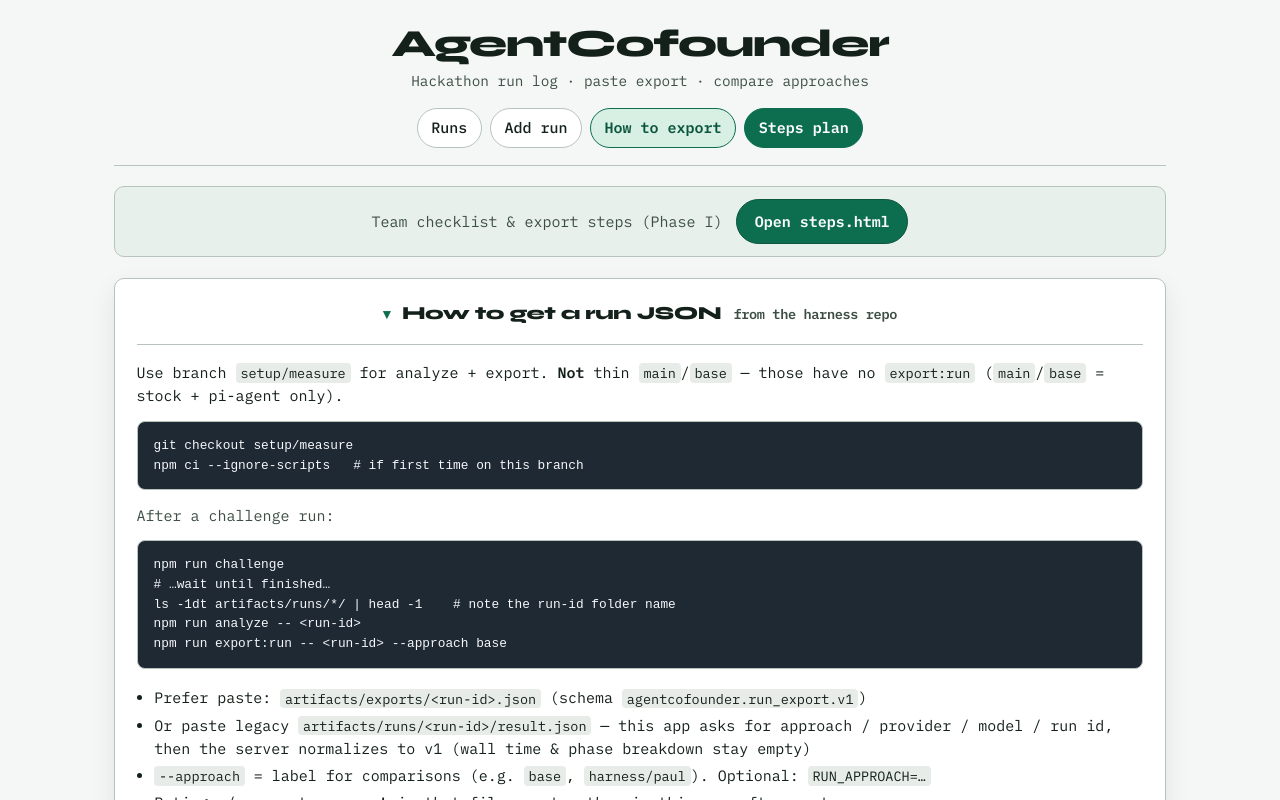
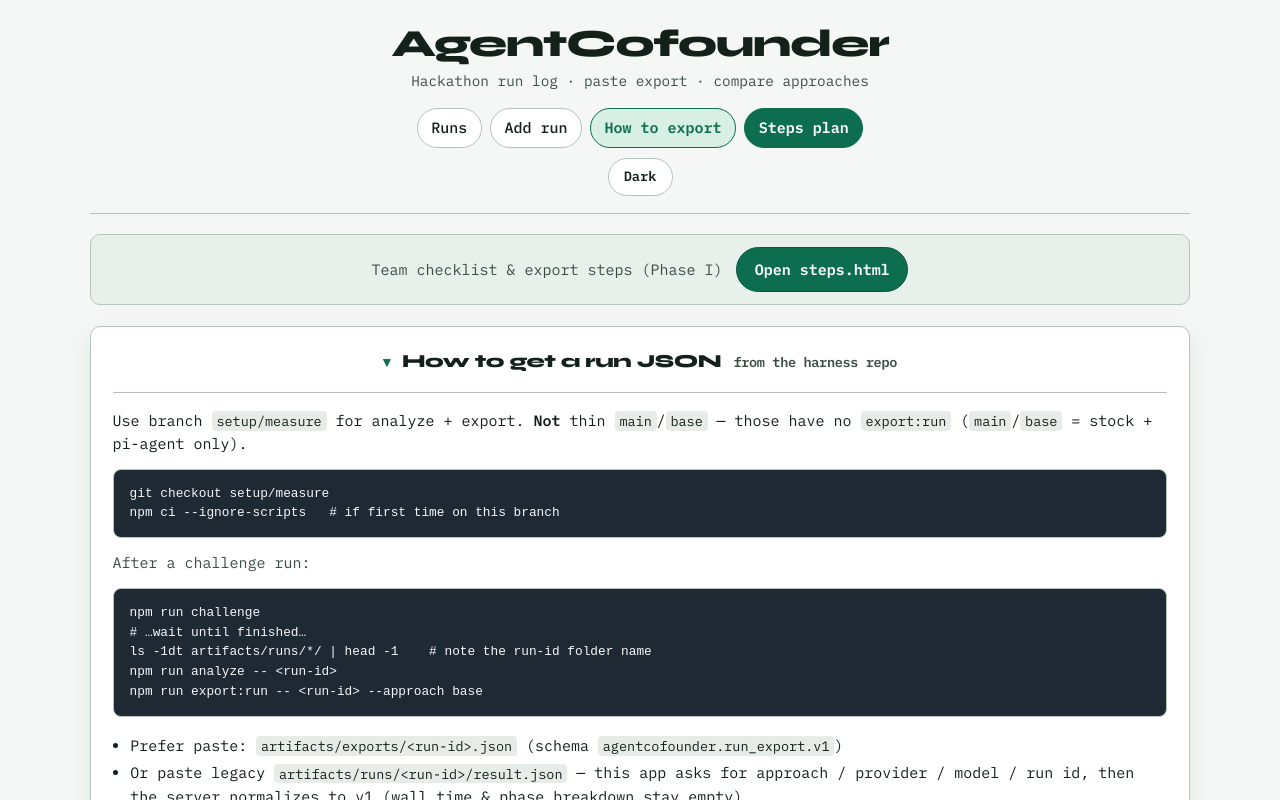
Before and after one commit to Paulsvgr/agentcofounder-hackathon, a React (Vite) app: page /how-to in a window 1280 px wide. Shown: the top 800 px of the page. Built offline with nearby package versions, Linux system fonts and the light colour scheme; no server answers.

Commit message:
Implement theme toggle functionality and enhance layout in the AgentCofounder app. Added a script for automatic theme detection and applied theme-based styles across components. Updated Layout and RunsCharts components to support theme switching, improving user experience and visual consistency.

```diff
--- a/index.html
+++ b/index.html
@@ -13,6 +13,21 @@
     />
   </head>
   <body>
+    <script>
+      (function () {
+        try {
+          var t = localStorage.getItem("hackathon_theme");
+          if (t !== "light" && t !== "dark") {
+            t = window.matchMedia("(prefers-color-scheme: dark)").matches
+              ? "dark"
+              : "light";
+          }
+          document.documentElement.setAttribute("data-theme", t);
+        } catch (e) {
+          document.documentElement.setAttribute("data-theme", "light");
+        }
+      })();
+    </script>
     <div id="root"></div>
     <script type="module" src="/src/main.tsx"></script>
   </body>
--- a/src/App.tsx
+++ b/src/App.tsx
@@ -1,5 +1,6 @@
 import { BrowserRouter, Navigate, Route, Routes } from "react-router-dom";
 import { Layout } from "./components/Layout";
+import { ThemeProvider } from "./lib/theme";
 import { AddRunPage } from "./pages/AddRunPage";
 import { HowToPage } from "./pages/HowToPage";
 import { RunDetailPage } from "./pages/RunDetailPage";
@@ -7,6 +8,7 @@ import { RunsPage } from "./pages/RunsPage";
 
 export default function App() {
   return (
+    <ThemeProvider>
       <BrowserRouter>
         <Routes>
           <Route element={<Layout />}>
@@ -18,5 +20,6 @@ export default function App() {
           </Route>
         </Routes>
       </BrowserRouter>
+    </ThemeProvider>
   );
 }
--- a/src/components/Layout.tsx
+++ b/src/components/Layout.tsx
@@ -1,15 +1,20 @@
 import { NavLink, Outlet } from "react-router-dom";
+import { useTheme } from "../lib/theme";
 
 const STEPS_HREF = "/steps.html";
 
 export function Layout() {
+  const { theme, toggleTheme } = useTheme();
+
   return (
+    <div className="app-frame">
       <div className="app-shell">
         <header className="topbar">
           <div className="brand">
             <h1>AgentCofounder</h1>
             <p>Hackathon run log · paste export · compare approaches</p>
           </div>
+          <div className="topbar-actions">
             <nav className="nav" aria-label="Primary">
               <NavLink to="/" end className={({ isActive }) => (isActive ? "active" : undefined)}>
                 Runs
@@ -17,13 +22,26 @@ export function Layout() {
               <NavLink to="/add" className={({ isActive }) => (isActive ? "active" : undefined)}>
                 Add run
               </NavLink>
-          <NavLink to="/how-to" className={({ isActive }) => (isActive ? "active" : undefined)}>
+              <NavLink
+                to="/how-to"
+                className={({ isActive }) => (isActive ? "active" : undefined)}
+              >
                 How to export
               </NavLink>
               <a className="nav-btn" href={STEPS_HREF} target="_blank" rel="noreferrer">
                 Steps plan
               </a>
             </nav>
+            <button
+              type="button"
+              className="theme-toggle"
+              onClick={toggleTheme}
+              aria-label={theme === "light" ? "Switch to dark mode" : "Switch to light mode"}
+              title={theme === "light" ? "Dark mode" : "Light mode"}
+            >
+              {theme === "light" ? "Dark" : "Light"}
+            </button>
+          </div>
         </header>
 
         <div className="quick-bar">
@@ -39,5 +57,6 @@ export function Layout() {
           <Outlet />
         </main>
       </div>
+    </div>
   );
 }
--- a/src/components/RunsCharts.tsx
+++ b/src/components/RunsCharts.tsx
@@ -13,6 +13,7 @@ import {
   YAxis,
   ZAxis,
 } from "recharts";
+import { useTheme } from "../lib/theme";
 import {
   approachKey,
   formatNumber,
@@ -21,7 +22,6 @@ import {
 } from "../lib/stats";
 import type { HackathonRunRecord } from "../types/runExport";
 
-/** High-contrast fills on light chart cards */
 const COLORS = [
   "#0d6e4f",
   "#1d4ed8",
@@ -35,16 +35,23 @@ const COLORS = [
   "#0369a1",
 ];
 
-const TICK = { fill: "#1a2e24", fontSize: 12, fontWeight: 600 as const };
-const GRID = "#c5d0c9";
-const TOOLTIP_STYLE = {
-  background: "#ffffff",
-  border: "1px solid #8a9a90",
-  borderRadius: 6,
-  color: "#14201a",
-  fontSize: 13,
-  fontWeight: 500,
-};
+function chartTheme(dark: boolean) {
+  return {
+    tick: { fill: dark ? "#e8eee9" : "#1a2e24", fontSize: 12, fontWeight: 600 as const },
+    grid: dark ? "#3d4a42" : "#c5d0c9",
+    axis: dark ? "#9aaba0" : "#4a5c52",
+    tooltip: {
+      background: dark ? "#1a2420" : "#ffffff",
+      border: dark ? "1px solid #5a6b62" : "1px solid #8a9a90",
+      borderRadius: 6,
+      color: dark ? "#e8eee9" : "#14201a",
+      fontSize: 13,
+      fontWeight: 500,
+    },
+    labelFill: dark ? "#e8eee9" : "#1a2e24",
+    pointStroke: dark ? "#e8eee9" : "#14201a",
+  };
+}
 
 function colorFor(key: string): string {
   let h = 0;
@@ -52,7 +59,7 @@ function colorFor(key: string): string {
   return COLORS[h % COLORS.length]!;
 }
 
-function shortLabel(name: string, max = 16): string {
+function shortLabel(name: string, max = 22): string {
   if (name.length <= max) return name;
   return `${name.slice(0, max - 1)}…`;
 }
@@ -63,6 +70,9 @@ type Props = {
 };
 
 export function RunsCharts({ runs, onSelectRun }: Props) {
+  const { theme } = useTheme();
+  const ct = chartTheme(theme === "dark");
+
   const scatter = useMemo(() => {
     return runs
       .map((run) => {
@@ -113,8 +123,10 @@ export function RunsCharts({ runs, onSelectRun }: Props) {
         counts: `${ok}/${n}`,
         fill: colorFor(approach),
       }))
-      .sort((a, b) => b.rate - a.rate);
+      .sort((a, b) => a.rate - b.rate);
   }, [runs]);
+
+  const barHeight = Math.max(280, medianBars.length * 28 + 48);
 
   if (runs.length === 0) {
     return <p className="muted chart-empty">No runs in this filter set for charts.</p>;
@@ -122,26 +134,26 @@ export function RunsCharts({ runs, onSelectRun }: Props) {
 
   return (
     <div className="charts-grid">
-      <div className="chart-card">
+      <div className="chart-card chart-card-wide">
         <h3>Weighted vs rating</h3>
         <p className="chart-hint">Lower weighted + higher rating is better. Click a point.</p>
         <div className="chart-box">
-          <ResponsiveContainer width="100%" height={300}>
-            <ScatterChart margin={{ top: 12, right: 16, bottom: 12, left: 8 }}>
-              <CartesianGrid stroke={GRID} strokeDasharray="3 3" />
+          <ResponsiveContainer width="100%" height={320}>
+            <ScatterChart margin={{ top: 12, right: 20, bottom: 28, left: 12 }}>
+              <CartesianGrid stroke={ct.grid} strokeDasharray="3 3" />
               <XAxis
                 type="number"
                 dataKey="weighted"
                 name="weighted"
-                tick={TICK}
-                stroke="#4a5c52"
+                tick={ct.tick}
+                stroke={ct.axis}
                 label={{
-                  value: "weighted_total",
+                  value: "weighted_total (lower better)",
                   position: "insideBottom",
-                  offset: -4,
-                  fill: "#1a2e24",
+                  offset: -10,
+                  fill: ct.labelFill,
                   fontSize: 12,
-                  fontWeight: 600,
+                  fontWeight: 700,
                 }}
                 tickFormatter={(v) => formatNumber(Number(v), 0)}
               />
@@ -150,23 +162,23 @@ export function RunsCharts({ runs, onSelectRun }: Props) {
                 dataKey="rating"
                 name="rating"
                 domain={[0, 10]}
-                tick={TICK}
-                stroke="#4a5c52"
+                tick={ct.tick}
+                stroke={ct.axis}
                 label={{
-                  value: "rating",
+                  value: "app rating",
                   angle: -90,
                   position: "insideLeft",
-                  fill: "#1a2e24",
+                  fill: ct.labelFill,
                   fontSize: 12,
-                  fontWeight: 600,
+                  fontWeight: 700,
                 }}
               />
-              <ZAxis range={[80, 80]} />
+              <ZAxis range={[90, 90]} />
               <Tooltip
-                cursor={{ strokeDasharray: "3 3", stroke: "#1a2e24" }}
-                contentStyle={TOOLTIP_STYLE}
-                itemStyle={{ color: "#14201a" }}
-                labelStyle={{ color: "#14201a", fontWeight: 700 }}
+                cursor={{ strokeDasharray: "3 3", stroke: ct.axis }}
+                contentStyle={ct.tooltip}
+                itemStyle={{ color: ct.tooltip.color }}
+                labelStyle={{ color: ct.tooltip.color, fontWeight: 700 }}
                 formatter={(value, name) => [
                   typeof value === "number" ? formatNumber(value) : String(value ?? ""),
                   String(name),
@@ -189,7 +201,7 @@ export function RunsCharts({ runs, onSelectRun }: Props) {
                   <Cell
                     key={p.id}
                     fill={p.fill}
-                    stroke="#14201a"
+                    stroke={ct.pointStroke}
                     strokeWidth={1}
                     cursor="pointer"
                   />
@@ -202,42 +214,46 @@ export function RunsCharts({ runs, onSelectRun }: Props) {
 
       <div className="chart-card">
         <h3>Median weighted by approach</h3>
-        <p className="chart-hint">Lower is better (same status assumed).</p>
+        <p className="chart-hint">Lower is better. Approach names on the left.</p>
         <div className="chart-box">
-          <ResponsiveContainer width="100%" height={320}>
-            <BarChart data={medianBars} margin={{ top: 24, right: 12, bottom: 64, left: 8 }}>
-              <CartesianGrid stroke={GRID} vertical={false} />
+          <ResponsiveContainer width="100%" height={barHeight}>
+            <BarChart
+              layout="vertical"
+              data={medianBars}
+              margin={{ top: 8, right: 52, bottom: 8, left: 4 }}
+            >
+              <CartesianGrid stroke={ct.grid} horizontal={false} />
               <XAxis
-                dataKey="label"
-                interval={0}
-                angle={-40}
-                textAnchor="end"
-                height={72}
-                tick={TICK}
-                stroke="#4a5c52"
+                type="number"
+                tick={ct.tick}
+                stroke={ct.axis}
+                tickFormatter={(v) => formatNumber(Number(v), 0)}
               />
               <YAxis
-                tick={TICK}
-                stroke="#4a5c52"
-                tickFormatter={(v) => formatNumber(Number(v), 0)}
+                type="category"
+                dataKey="label"
+                width={140}
+                tick={ct.tick}
+                stroke={ct.axis}
+                interval={0}
               />
               <Tooltip
-                contentStyle={TOOLTIP_STYLE}
-                itemStyle={{ color: "#14201a" }}
-                labelStyle={{ color: "#14201a", fontWeight: 700 }}
+                contentStyle={ct.tooltip}
+                itemStyle={{ color: ct.tooltip.color }}
+                labelStyle={{ color: ct.tooltip.color, fontWeight: 700 }}
                 formatter={(value, _n, item) => {
                   const full = (item?.payload as { approach?: string } | undefined)?.approach;
-                  return [formatNumber(Number(value), 0), full || "median weighted"];
+                  return [formatNumber(Number(value), 0), full || "median"];
                 }}
               />
-              <Bar dataKey="median" radius={[4, 4, 0, 0]}>
+              <Bar dataKey="median" radius={[0, 4, 4, 0]} barSize={18}>
                 {medianBars.map((p) => (
-                  <Cell key={p.approach} fill={p.fill} stroke="#14201a" strokeWidth={0.5} />
+                  <Cell key={p.approach} fill={p.fill} stroke={ct.pointStroke} strokeWidth={0.5} />
                 ))}
                 <LabelList
                   dataKey="median"
-                  position="top"
-                  fill="#1a2e24"
+                  position="right"
+                  fill={ct.labelFill}
                   fontSize={11}
                   fontWeight={700}
                   formatter={(v) => formatNumber(Number(v), 0)}
@@ -250,40 +266,43 @@ export function RunsCharts({ runs, onSelectRun }: Props) {
 
       <div className="chart-card">
         <h3>Success rate by approach</h3>
-        <p className="chart-hint">Share of runs with harness status success.</p>
+        <p className="chart-hint">Share of runs with status success.</p>
         <div className="chart-box">
-          <ResponsiveContainer width="100%" height={320}>
-            <BarChart data={successBars} margin={{ top: 24, right: 12, bottom: 64, left: 8 }}>
-              <CartesianGrid stroke={GRID} vertical={false} />
-              <XAxis
+          <ResponsiveContainer width="100%" height={barHeight}>
+            <BarChart
+              layout="vertical"
+              data={successBars}
+              margin={{ top: 8, right: 52, bottom: 8, left: 4 }}
+            >
+              <CartesianGrid stroke={ct.grid} horizontal={false} />
+              <XAxis type="number" domain={[0, 100]} tick={ct.tick} stroke={ct.axis} unit="%" />
+              <YAxis
+                type="category"
                 dataKey="label"
+                width={140}
+                tick={ct.tick}
+                stroke={ct.axis}
                 interval={0}
-                angle={-40}
-                textAnchor="end"
-                height={72}
-                tick={TICK}
-                stroke="#4a5c52"
               />
-              <YAxis domain={[0, 100]} tick={TICK} stroke="#4a5c52" unit="%" />
               <Tooltip
-                contentStyle={TOOLTIP_STYLE}
-                itemStyle={{ color: "#14201a" }}
-                labelStyle={{ color: "#14201a", fontWeight: 700 }}
+                contentStyle={ct.tooltip}
+                itemStyle={{ color: ct.tooltip.color }}
+                labelStyle={{ color: ct.tooltip.color, fontWeight: 700 }}
                 formatter={(value, _n, item) => {
                   const p = item?.payload as
                     | { approach?: string; counts?: string }
                     | undefined;
-                  return [`${value}% (${p?.counts || ""})`, p?.approach || "success rate"];
+                  return [`${value}% (${p?.counts || ""})`, p?.approach || "success"];
                 }}
               />
-              <Bar dataKey="rate" radius={[4, 4, 0, 0]}>
+              <Bar dataKey="rate" radius={[0, 4, 4, 0]} barSize={18}>
                 {successBars.map((p) => (
-                  <Cell key={p.approach} fill={p.fill} stroke="#14201a" strokeWidth={0.5} />
+                  <Cell key={p.approach} fill={p.fill} stroke={ct.pointStroke} strokeWidth={0.5} />
                 ))}
                 <LabelList
                   dataKey="rate"
-                  position="top"
-                  fill="#1a2e24"
+                  position="right"
+                  fill={ct.labelFill}
                   fontSize={11}
                   fontWeight={700}
                   formatter={(v) => `${v}%`}
--- a/src/index.css
+++ b/src/index.css
@@ -1,20 +1,48 @@
-:root {
+:root,
+html[data-theme="light"] {
   --bg-0: #f4f7f5;
   --bg-1: #ffffff;
   --bg-2: #e7ece9;
+  --bg-soft: #e8f0eb;
+  --bg-nav-hover: #e8f5ef;
+  --bg-nav-active: #d8f0e4;
   --line: #b7c4bc;
   --text: #14201a;
   --muted: #3d4f45;
   --accent: #0d6e4f;
   --accent-dim: #0a553c;
+  --accent-on: #ffffff;
   --warn: #9a5b00;
   --fail: #b42318;
   --ok: #0d6e4f;
+  --input-bg: #ffffff;
   --font-display: "Syne", system-ui, sans-serif;
   --font-mono: "IBM Plex Mono", ui-monospace, monospace;
   --radius: 10px;
   --shadow: 0 10px 28px rgba(20, 32, 26, 0.08);
+  --shell-max: 1100px;
   color-scheme: light;
+}
+
+html[data-theme="dark"] {
+  --bg-0: #0f1412;
+  --bg-1: #1a2420;
+  --bg-2: #24302a;
+  --bg-soft: #1e2a24;
+  --bg-nav-hover: #243830;
+  --bg-nav-active: #2a4438;
+  --line: #3d4a42;
+  --text: #e8eee9;
+  --muted: #9aaba0;
+  --accent: #3dba8a;
+  --accent-dim: #2a9a6e;
+  --accent-on: #0a1510;
+  --warn: #e0a040;
+  --fail: #f07167;
+  --ok: #3dba8a;
+  --input-bg: #121a17;
+  --shadow: 0 12px 32px rgba(0, 0, 0, 0.45);
+  color-scheme: dark;
 }
 
 *,
@@ -23,15 +51,17 @@
   box-sizing: border-box;
 }
 
-html,
-body,
-#root {
+html {
   width: 100%;
-  min-height: 100%;
   margin: 0;
+  padding: 0;
 }
 
 body {
+  width: 100%;
+  min-height: 100vh;
+  margin: 0;
+  padding: 0;
   font-family: var(--font-mono);
   font-size: 15px;
   line-height: 1.55;
@@ -40,9 +70,11 @@ body {
 }
 
 #root {
-  display: flex;
-  justify-content: center;
-  align-items: flex-start;
+  width: 100%;
+  min-height: 100vh;
+  margin: 0;
+  padding: 0;
+  display: block;
 }
 
 a {
@@ -63,26 +95,33 @@ textarea {
   color: inherit;
 }
 
+/* Full-bleed centering wrapper — shell is never left-pinned */
+.app-frame {
+  width: 100%;
+  min-height: 100vh;
+  display: flex;
+  justify-content: center;
+  align-items: flex-start;
+  padding: 0 clamp(0.75rem, 2.5vw, 1.5rem);
+}
+
 .app-shell {
-  width: min(1100px, 100%);
-  margin-inline: auto;
-  padding: 1.5rem clamp(1rem, 3vw, 1.5rem) 3.5rem;
+  width: 100%;
+  max-width: var(--shell-max);
+  margin: 0 auto;
+  padding: 1.5rem 0 3.5rem;
   display: flex;
   flex-direction: column;
-  align-items: center;
+  align-items: stretch;
 }
 
 .page-main {
   width: 100%;
-  display: flex;
-  flex-direction: column;
-  align-items: center;
 }
 
 .page-main > .stack,
 .page-center {
   width: 100%;
-  max-width: 1100px;
 }
 
 .topbar {
@@ -95,6 +134,32 @@ textarea {
   margin-bottom: 1.25rem;
   padding-bottom: 1.1rem;
   border-bottom: 1px solid var(--line);
+}
+
+.topbar-actions {
+  width: 100%;
+  display: flex;
+  flex-wrap: wrap;
+  align-items: center;
+  justify-content: center;
+  gap: 0.65rem;
+}
+
+.theme-toggle {
+  appearance: none;
+  border: 1px solid var(--line);
+  background: var(--bg-1);
+  color: var(--text);
+  border-radius: 999px;
+  padding: 0.45rem 0.95rem;
+  cursor: pointer;
+  font-weight: 700;
+  font-size: 0.85rem;
+}
+
+.theme-toggle:hover {
+  border-color: var(--accent);
+  background: var(--bg-nav-hover);
 }
 
 .brand {
@@ -141,21 +206,21 @@ textarea {
 
 .nav a:hover {
   border-color: var(--accent);
-  background: #e8f5ef;
+  background: var(--bg-nav-hover);
   text-decoration: none;
 }
 
 .nav a.active {
   border-color: var(--accent);
-  background: #d8f0e4;
-  color: var(--accent-dim);
+  background: var(--bg-nav-active);
+  color: var(--accent);
   font-weight: 700;
 }
 
 .nav a.nav-btn {
   border-color: var(--accent);
   background: var(--accent);
-  color: #ffffff;
+  color: var(--accent-on);
   font-weight: 700;
 }
 
@@ -175,7 +240,7 @@ textarea {
   padding: 0.75rem 1rem;
   border: 1px solid var(--line);
   border-radius: var(--radius);
-  background: #e8f0eb;
+  background: var(--bg-soft);
   text-align: center;
 }
 
@@ -242,7 +307,7 @@ textarea {
 .field select,
 .field textarea {
   width: 100%;
-  background: #ffffff;
+  background: var(--input-bg);
   border: 1px solid var(--line);
   border-radius: 8px;
   padding: 0.65rem 0.75rem;
@@ -284,17 +349,27 @@ textarea {
 
 .charts-grid {
   display: grid;
-  grid-template-columns: repeat(auto-fit, minmax(300px, 1fr));
+  grid-template-columns: 1fr 1fr;
   gap: 0.85rem;
   margin: 0.5rem 0 1.25rem;
+}
+
+.chart-card-wide {
+  grid-column: 1 / -1;
 }
 
 .chart-card {
   border: 1px solid var(--line);
   border-radius: 8px;
   padding: 0.85rem 0.9rem 0.65rem;
-  background: #ffffff;
+  background: var(--bg-1);
   text-align: center;
+}
+
+@media (max-width: 900px) {
+  .charts-grid {
+    grid-template-columns: 1fr;
+  }
 }
 
 .chart-card h3 {
@@ -336,7 +411,7 @@ textarea {
   appearance: none;
   border: 1px solid var(--accent-dim);
   background: var(--accent);
-  color: #ffffff;
+  color: var(--accent-on);
   border-radius: 999px;
   padding: 0.6rem 1.1rem;
   cursor: pointer;
@@ -353,7 +428,7 @@ textarea {
 }
 
 .btn-ghost {
-  background: #ffffff;
+  background: var(--bg-1);
   border-color: var(--line);
   color: var(--text);
 }
@@ -417,7 +492,7 @@ table.runs tr {
 }
 
 table.runs tbody tr:hover {
-  background: #e8f5ef;
+  background: var(--bg-nav-hover);
 }
 
 .badge {
--- /dev/null
+++ b/src/lib/theme.tsx
@@ -0,0 +1,71 @@
+import { createContext, useContext, useEffect, useState, type ReactNode } from "react";
+
+export type ThemeMode = "light" | "dark";
+
+const STORAGE_KEY = "hackathon_theme";
+
+function readTheme(): ThemeMode {
+  try {
+    const saved = localStorage.getItem(STORAGE_KEY);
+    if (saved === "light" || saved === "dark") return saved;
+  } catch {
+    /* ignore */
+  }
+  if (typeof window !== "undefined" && window.matchMedia("(prefers-color-scheme: dark)").matches) {
+    return "dark";
+  }
+  return "light";
+}
+
+export function applyTheme(mode: ThemeMode): void {
+  document.documentElement.setAttribute("data-theme", mode);
+  try {
+    localStorage.setItem(STORAGE_KEY, mode);
+  } catch {
+    /* ignore */
+  }
+}
+
+export function initTheme(): ThemeMode {
+  const mode = readTheme();
+  applyTheme(mode);
+  return mode;
+}
+
+type ThemeContextValue = {
+  theme: ThemeMode;
+  toggleTheme: () => void;
+  setTheme: (mode: ThemeMode) => void;
+};
+
+const ThemeContext = createContext<ThemeContextValue | null>(null);
+
+export function ThemeProvider({ children }: { children: ReactNode }) {
+  const [theme, setThemeState] = useState<ThemeMode>(() => initTheme());
+
+  useEffect(() => {
+    applyTheme(theme);
+  }, [theme]);
+
+  function setTheme(mode: ThemeMode) {
+    setThemeState(mode);
+  }
+
+  function toggleTheme() {
+    setThemeState((t) => (t === "light" ? "dark" : "light"));
+  }
+
+  return (
+    <ThemeContext.Provider value={{ theme, toggleTheme, setTheme }}>
+      {children}
+    </ThemeContext.Provider>
+  );
+}
+
+export function useTheme(): ThemeContextValue {
+  const ctx = useContext(ThemeContext);
+  if (!ctx) {
+    throw new Error("useTheme must be used within ThemeProvider");
+  }
+  return ctx;
+}
```
Lines whose indentation alone changed are shown as unchanged.
